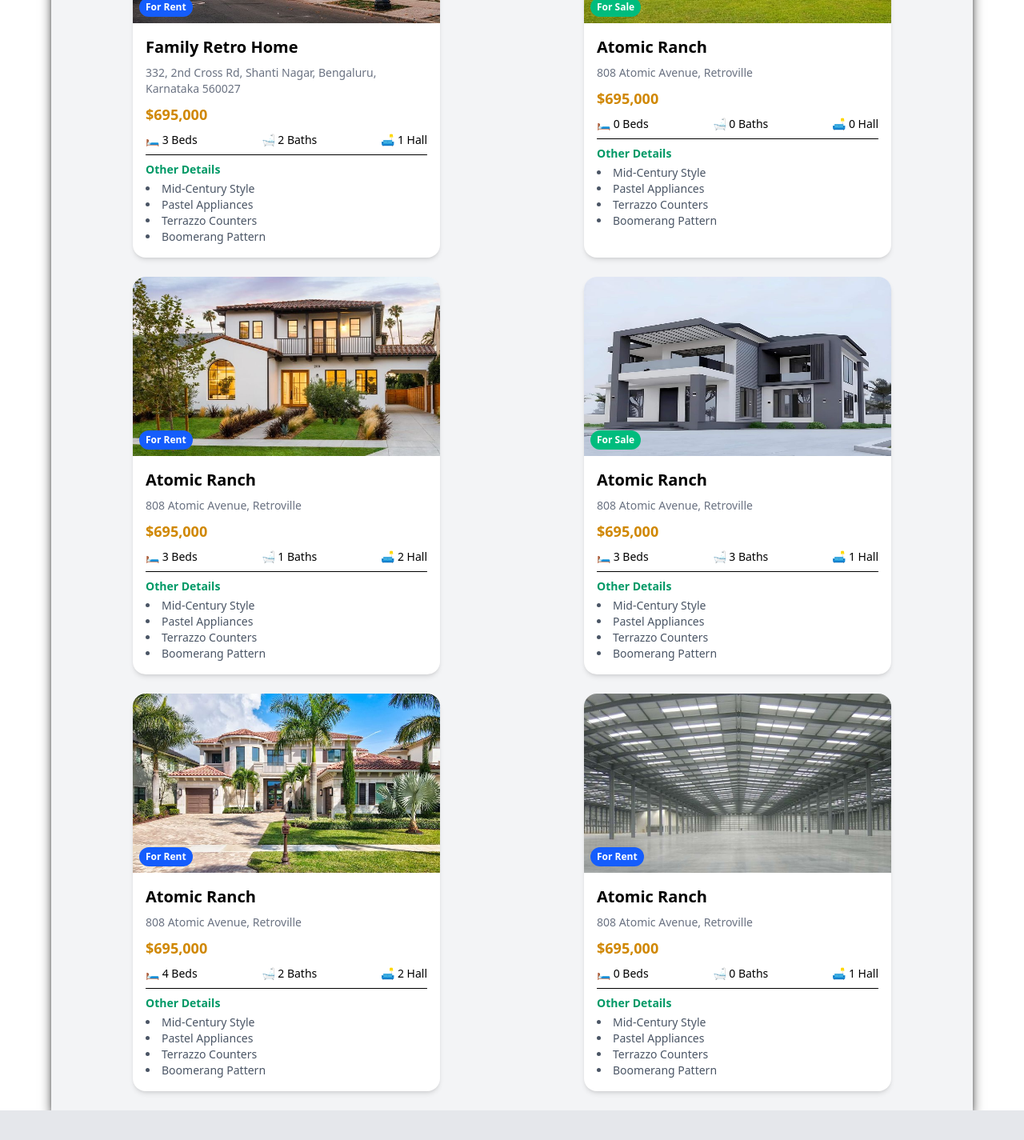
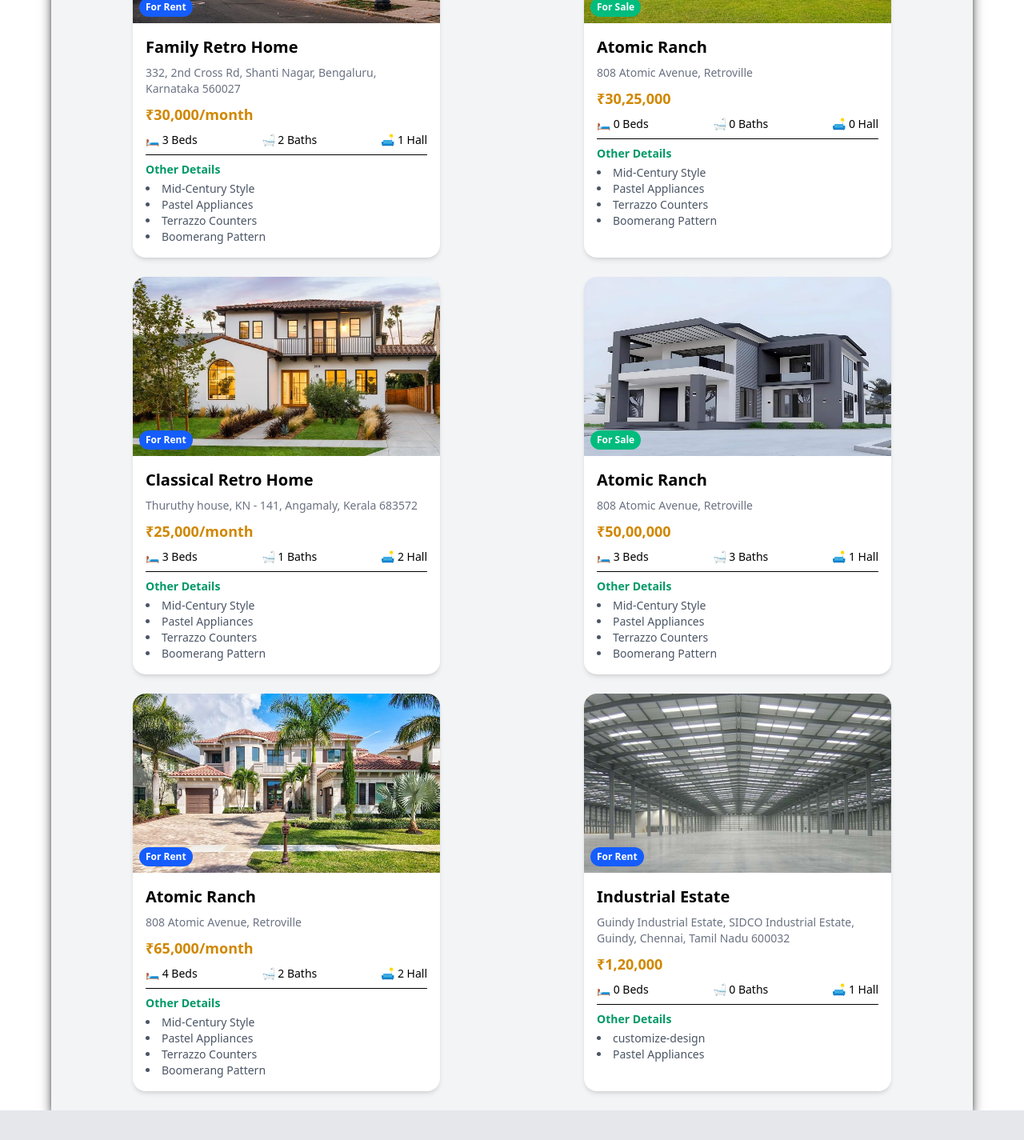
Before and after one commit to murugan9658/Real-Estate-Website, a React (Vite) app: page /property in a window 1280 px wide. Shown: the part 1700-3125 px from the top of the page at 80% size. Built offline with nearby package versions, Linux system fonts and the light colour scheme.

Commit message:
location name update

```diff
--- a/src/data/Products.js
+++ b/src/data/Products.js
@@ -5,7 +5,7 @@ export const products = [
     image:"/images/rent2.jpg",
     title: "Groovy Retro Pad",
     address: "505 Disco Drive, Retroville",
-    price: "$2,800/mo",
+    price: "₹20,800/month",
     beds: 3,
     baths: 2,
     hall: 1,
@@ -17,7 +17,7 @@ export const products = [
      image:"/images/sale1.jpg",
     title: "Atomic Ranch",
     address: "3GJV+RJ2, SH 179, Puthugramam, Kanniyakumari, Tamil Nadu 629702",
-    price: "$695,000",
+    price: "₹60,95,000",
     beds: 4,
     baths: 2,
     hall: 1,
@@ -30,7 +30,7 @@ export const products = [
      image:"/images/rent3.jpg",
     title: "Family Retro Home",
     address: "332, 2nd Cross Rd, Shanti Nagar, Bengaluru, Karnataka 560027",
-    price: "$695,000",
+    price: "₹30,000/month",
     beds: 3,
     baths: 2,
     hall: 1,
@@ -43,7 +43,7 @@ export const products = [
      image:"/images/sale3.jpg",
     title: "Atomic Ranch",
     address: "808 Atomic Avenue, Retroville",
-    price: "$695,000",
+    price: "₹30,25,000",
     beds: 0,
     baths: 0,
     hall: 0,
@@ -54,9 +54,9 @@ export const products = [
     id: 5,
     status: "For Rent",
      image:"/images/rent4.jpg",
-    title: "Atomic Ranch",
-    address: "808 Atomic Avenue, Retroville",
-    price: "$695,000",
+    title: "Classical Retro Home",
+    address: "Thuruthy house, KN - 141, Angamaly, Kerala 683572",
+    price: "₹25,000/month",
     beds: 3,
     baths: 1,
     hall: 2,
@@ -69,7 +69,7 @@ export const products = [
      image:"/images/sale4.jpg",
     title: "Atomic Ranch",
     address: "808 Atomic Avenue, Retroville",
-    price: "$695,000",
+    price: "₹50,00,000",
     beds: 3,
     baths: 3,
     hall: 1,
@@ -82,7 +82,7 @@ export const products = [
      image:"/images/rent5.jpg",
     title: "Atomic Ranch",
     address: "808 Atomic Avenue, Retroville",
-    price: "$695,000",
+    price: "₹65,000/month",
     beds: 4,
     baths: 2,
     hall: 2,
@@ -93,12 +93,12 @@ export const products = [
     id: 8,
     status: "For Rent",
      image:"/images/rent6.jpg",
-    title: "Atomic Ranch",
-    address: "808 Atomic Avenue, Retroville",
-    price: "$695,000",
+    title: "Industrial Estate",
+    address: "Guindy Industrial Estate, SIDCO Industrial Estate, Guindy, Chennai, Tamil Nadu 600032",
+    price: "₹1,20,000",
     beds: 0,
     baths: 0,
     hall: 1,
-    kitchen: ["Mid-Century Style", "Pastel Appliances", "Terrazzo Counters", "Boomerang Pattern"],
+    kitchen: ["customize-design", "Pastel Appliances", ],
   },
 ];
```
